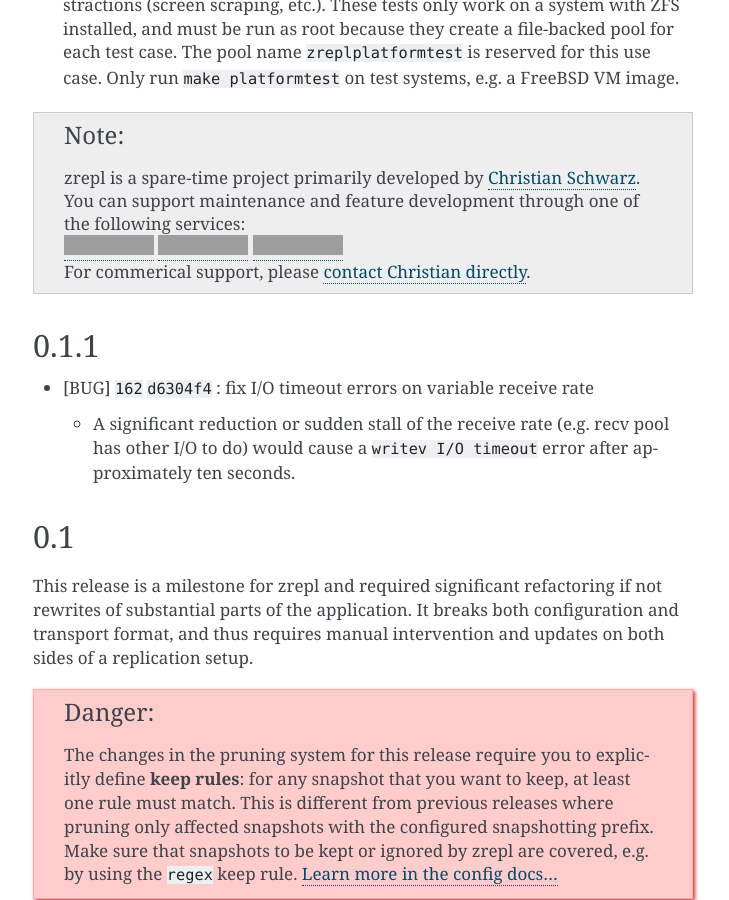
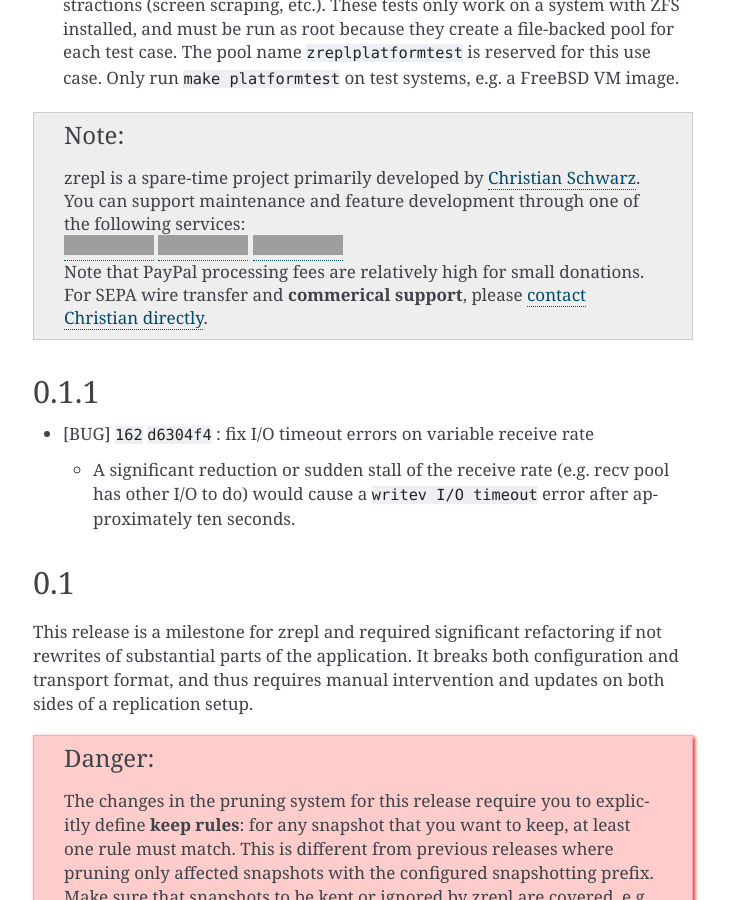
Before and after one commit to zrepl/zrepl, a Sphinx documentation site: the page built from docs/changelog.rst, in a window 1280 px wide and 900 px high, scrolled down 1077 px, cut to the strip 0-900 px from the top of the window. Shown: the whole strip, without its empty margins (387-1116 px from the left). Built offline with Sphinx 7.4.7, drawn with Linux system fonts in a browser that asks for light colours; the version number could not be read and is left out; cross-references to code outside the pages are shown as plain code; grey boxes are pictures that could not be loaded.

Commit message:
docs: SEPA hint, supporters, fix publish script

```diff
--- a/docs/changelog.rst
+++ b/docs/changelog.rst
@@ -56,7 +56,8 @@
    |  zrepl is a spare-time project primarily developed by `Christian Schwarz <https://cschwarz.com>`_.
    |  You can support maintenance and feature development through one of the following services:
    |  |Donate via Patreon| |Donate via Liberapay| |Donate via PayPal|
-   |  For commerical support, please `contact Christian directly <https://cschwarz.com>`_.
+   |  Note that PayPal processing fees are relatively high for small donations.
+   |  For SEPA wire transfer and **commerical support**, please `contact Christian directly <https://cschwarz.com>`_.
 
 
 0.1.1
--- a/docs/supporters.rst
+++ b/docs/supporters.rst
@@ -6,7 +6,7 @@
 
 zrepl is a spare-time project primarily developed by `Christian Schwarz <https://cschwarz.com>`_.
 You can support maintenance and feature development through one of the services listed above.
-For commerical support, please `contact Christian directly <https://cschwarz.com>`_.
+For SEPA wire transfer and **commerical support**, please `contact Christian directly <https://cschwarz.com>`_.
 
 **Thanks for your support!**
 
```
Also changed, not shown: other parts of docs/supporters.rst (+1 -0 lines), 1 other file.
